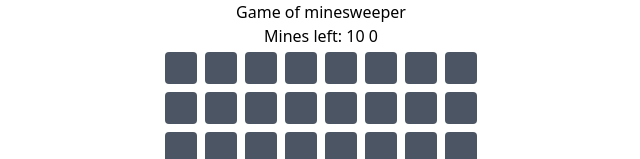
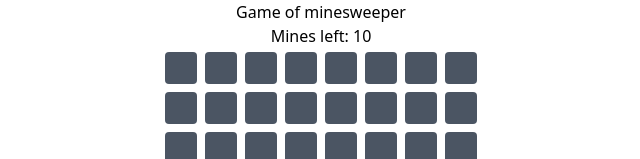
Before and after one commit to lertcz/MineSweeper, a React (Create React App) app: page / in a window 1280 px wide. Shown: the top 159 px of the page, without its empty margins (319-959 px from the left). Built offline with nearby package versions, Linux system fonts and the light colour scheme.

Commit message:
added restart function

```diff
--- a/src/pages/Game.jsx
+++ b/src/pages/Game.jsx
@@ -7,7 +7,7 @@ const BOMBS = 10
 function Game() {
   //Array.from(Array(2), () => new Array(4))
   //2 and 4 being first and second dimensions respectively.
-  const [tiles] = useState( Array.from(Array(64), () => Array.from([false, false, false, 0]) ) ) //flagged bomb discovered neighbours
+  const [tiles, setTiles] = useState( Array.from(Array(64), () => Array.from([false, false, false, 0]) ) ) //flagged bomb discovered neighbours
   const [, forceUpdate] = useReducer(x => x + 1, 0)
   const [Flags, setFlags] = useState(BOMBS)
   const [correctGuess, setCG] = useState(0)
@@ -100,7 +100,9 @@ function Game() {
   }
 
   function restart() {
-
+    setTiles(Array.from(Array(64), () => Array.from([false, false, false, 0])))
+    setFlags(BOMBS)
+    setWIN(null)
   }
 
   //display if the player win the game
@@ -164,7 +166,7 @@ function Game() {
       </div>
 
       <div className="centerItems">
-        <h2>{"Mines left: " + String(Flags) + " " + String(correctGuess)}</h2>
+        <h2>{"Mines left: " + String(Flags)}</h2>
       </div>
 
       <div className="centerItems">
```
